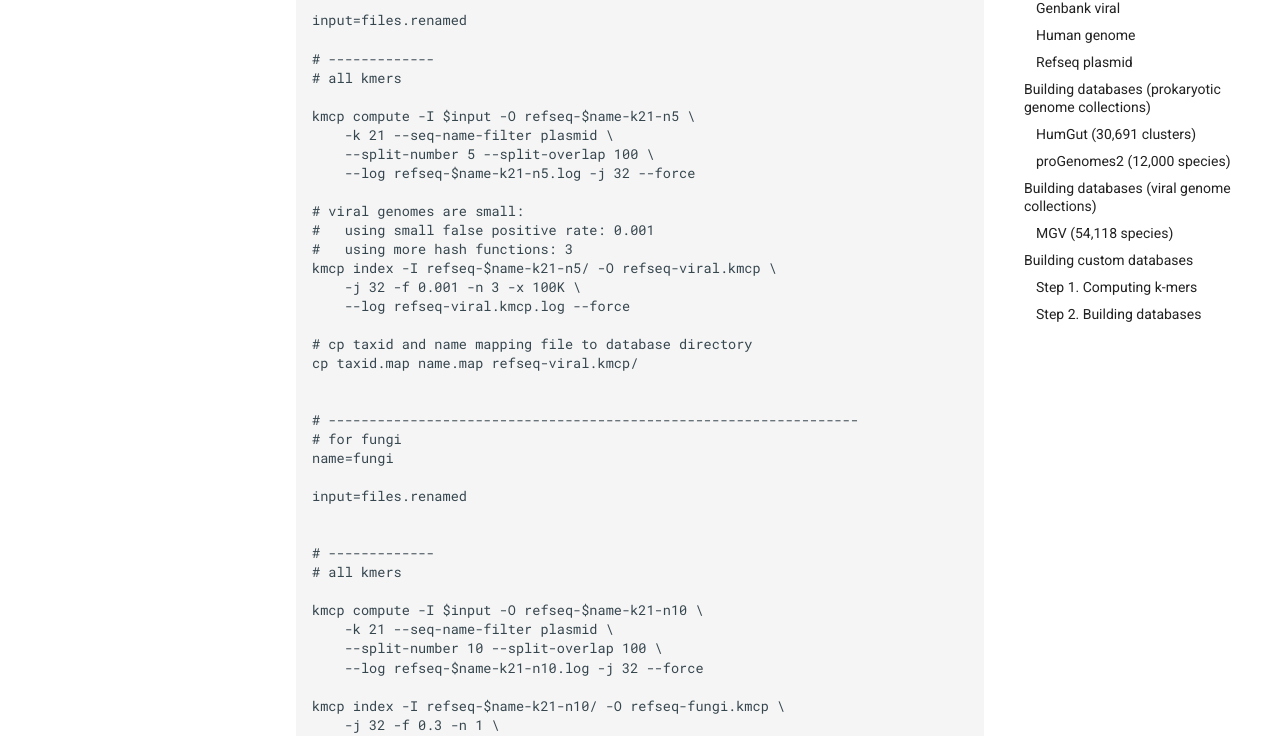
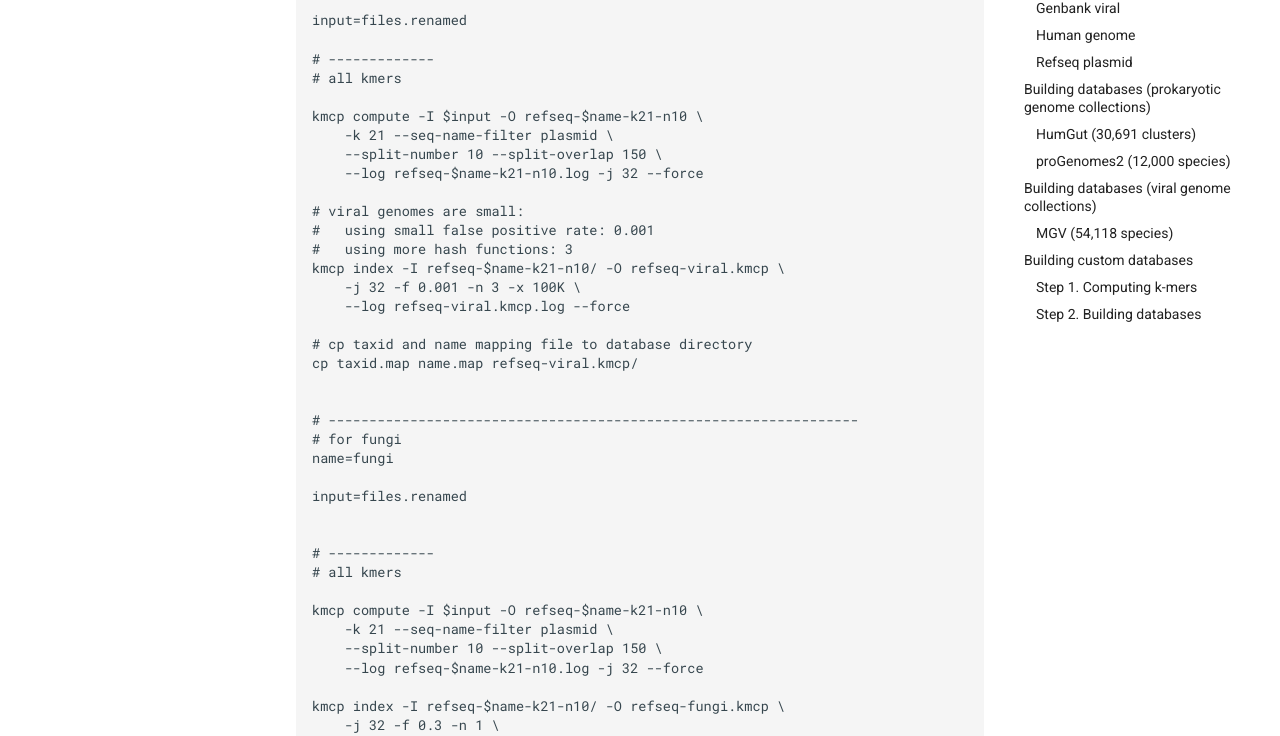
Before and after one commit to shenwei356/kmcp, an MkDocs documentation site: the page built from docs/database.md, in a window 1280 px wide and 1400 px high, scrolled down 8706 px. Shown: the part 325-1061 px from the top of the window. Built offline with MkDocs 1.6.1 and Material for MkDocs 9.7.7, drawn with Linux system fonts in a browser that asks for light colours; comment, search, counter and statistics services are not loaded; some of the changed text lies outside the part shown.

Commit message:
update doc of building database

```diff
--- a/docs/database.md
+++ b/docs/database.md
@@ -173,7 +173,7 @@
     #   sequence containing "plasmid" in name are ignored,
     #   reference genomes are split into 10 chunks with 100bp overlap
     #   k = 21
-    kmcp compute -I $input -O gtdb-r202-k21-n10 -k 21 -n 10 -l 100 -B plasmid \
+    kmcp compute -I $input -O gtdb-r202-k21-n10 -k 21 -n 10 -l 150 -B plasmid \
         --log gtdb-r202-k21-n10.log -j 32 --force
 
     # build database
@@ -217,7 +217,7 @@
         #   sequence containing "plasmid" in name are ignored,
         #   reference genomes are split into 10 chunks with 100bp overlap
         #   k = 21
-        kmcp compute -i $f -O $f-k21-n10 -k 21 -n 10 -l 100 -B plasmid \
+        kmcp compute -i $f -O $f-k21-n10 -k 21 -n 10 -l 150 -B plasmid \
             --log $f-k21-n10.log -j 24 --force
 
         # build database
@@ -244,7 +244,7 @@
     #   reference genomes are split into 10 chunks with 100bp overlap
     #   k = 21
     #   s = 16 # Closed Syncmers
-    kmcp compute -I $input -O gtdb-r202-k21-n10-S16 -k 21 -S 16 -n 10 -l 100 -B plasmid \
+    kmcp compute -I $input -O gtdb-r202-k21-n10-S16 -k 21 -S 16 -n 10 -l 150 -B plasmid \
         --log gtdb-r202-k21-n10-S16.log -j 32 --force
 
     # build database
@@ -269,7 +269,7 @@
     #   reference genomes are split into 10 chunks with 100bp overlap
     #   k = 21
     #   D = 5 # FracMinhash
-    kmcp compute -I $input -O gtdb-r202-k21-n10-D5 -k 21 -D 5 -n 10 -l 100 -B plasmid \
+    kmcp compute -I $input -O gtdb-r202-k21-n10-D5 -k 21 -D 5 -n 10 -l 150 -B plasmid \
         --log gtdb-r202-k21-n10-D5.log -j 32 --force
 
     # build database
@@ -294,7 +294,7 @@
     #   reference genomes are split into 10 chunks with 100bp overlap
     #   k = 21
     #   W = 5 # Minimizer
-    kmcp compute -I $input -O gtdb-r202-k21-n10-W5 -k 21 -W 5 -n 10 -l 100 -B plasmid \
+    kmcp compute -I $input -O gtdb-r202-k21-n10-W5 -k 21 -W 5 -n 10 -l 150 -B plasmid \
         --log gtdb-r202-k21-n10-W5.log -j 32 --force
 
     # build database
@@ -381,15 +381,15 @@
     # -------------
     # all kmers
 
-    kmcp compute -I $input -O refseq-$name-k21-n5 \
+    kmcp compute -I $input -O refseq-$name-k21-n10 \
         -k 21 --seq-name-filter plasmid \
-        --split-number 5 --split-overlap 100 \
-        --log refseq-$name-k21-n5.log -j 32 --force
+        --split-number 10 --split-overlap 150 \
+        --log refseq-$name-k21-n10.log -j 32 --force
 
     # viral genomes are small:
     #   using small false positive rate: 0.001
     #   using more hash functions: 3
-    kmcp index -I refseq-$name-k21-n5/ -O refseq-viral.kmcp \
+    kmcp index -I refseq-$name-k21-n10/ -O refseq-viral.kmcp \
         -j 32 -f 0.001 -n 3 -x 100K \
         --log refseq-viral.kmcp.log --force
 
@@ -409,7 +409,7 @@
 
     kmcp compute -I $input -O refseq-$name-k21-n10 \
         -k 21 --seq-name-filter plasmid \
-        --split-number 10 --split-overlap 100 \
+        --split-number 10 --split-overlap 150 \
         --log refseq-$name-k21-n10.log -j 32 --force
 
     kmcp index -I refseq-$name-k21-n10/ -O refseq-fungi.kmcp \
@@ -434,15 +434,15 @@
     # ---------------------------------------------
     # here we compute Closed Syncmers with s=16
 
-    kmcp compute -I $input -O refseq-$name-k21-n5-S16 \
+    kmcp compute -I $input -O refseq-$name-k21-n10-S16 \
         -k 21 -S 16 --seq-name-filter plasmid \
-        --split-number 5 --split-overlap 100 \
-        --log refseq-$name-k21-n5-S16.log -j 32 --force
+        --split-number 10 --split-overlap 150 \
+        --log refseq-$name-k21-n10-S16.log -j 32 --force
 
     # viral genomes are small:
     #   using small false positive rate: 0.001
     #   using more hash functions: 3
-    kmcp index -I refseq-$name-k21-n5-S16/ -O refseq-viral.sync16.kmcp \
+    kmcp index -I refseq-$name-k21-n10-S16/ -O refseq-viral.sync16.kmcp \
         -j 32 -f 0.001 -n 3 -x 100K \
         --log refseq-viral.sync16.kmcp.log --force
 
@@ -453,15 +453,15 @@
     # ---------------------------------------------
     # here we compute FracMinHash with D=5
 
-    kmcp compute -I $input -O refseq-$name-k21-n5-D5 \
+    kmcp compute -I $input -O refseq-$name-k21-n10-D5 \
         -k 21 -D 5 --seq-name-filter plasmid \
-        --split-number 5 --split-overlap 100 \
-        --log refseq-$name-k21-n5-D5.log -j 32 --force
+        --split-number 10 --split-overlap 150 \
+        --log refseq-$name-k21-n10-D5.log -j 32 --force
 
     # viral genomes are small:
     #   using small false positive rate: 0.001
     #   using more hash functions: 3
-    kmcp index -I refseq-$name-k21-n5-D5/ -O refseq-viral.minh5.kmcp \
+    kmcp index -I refseq-$name-k21-n10-D5/ -O refseq-viral.minh5.kmcp \
         -j 32 -f 0.001 -n 3 -x 100K \
         --log refseq-viral.minh5.kmcp.log --force
 
@@ -480,7 +480,7 @@
 
     kmcp compute -I $input -O refseq-$name-k21-n10-S16 \
         -k 21 -S 16 --seq-name-filter plasmid \
-        --split-number 10 --split-overlap 100 \
+        --split-number 10 --split-overlap 150 \
         --log refseq-$name-k21-n10-S16.log -j 32 --force
 
     kmcp index -I refseq-$name-k21-n10-S16/ -O refseq-fungi.sync16.kmcp \
@@ -496,7 +496,7 @@
 
     kmcp compute -I $input -O refseq-$name-k21-n10-D5 \
         -k 21 -D 5 --seq-name-filter plasmid \
-        --split-number 10 --split-overlap 100 \
+        --split-number 10 --split-overlap 150 \
         --log refseq-$name-k21-n10-D5.log -j 32 --force
 
     kmcp index -I refseq-$name-k21-n10-D5/ -O refseq-fungi.minh5.kmcp \
@@ -512,7 +512,7 @@
 
     kmcp compute -I $input -O refseq-$name-k21-n10-W5 \
         -k 21 -W 5 --seq-name-filter plasmid \
-        --split-number 10 --split-overlap 100 \
+        --split-number 10 --split-overlap 150 \
         --log refseq-$name-k21-n10-W5.log -j 32 --force
 
     kmcp index -I refseq-$name-k21-n10-W5/ -O refseq-fungi.mini5.kmcp \
@@ -626,7 +626,6 @@
 Building database (all k-mers, for profiling on short-reads):
 
     # -----------------------------------------------------------------
-    # for viral, only splitting into 5 chunks
     name=viral
 
     input=files.renamed.slim
@@ -635,15 +634,15 @@
     # ----------------
     # all kmers
 
-    kmcp compute -I $input -O genbank-$name-k21-n5 \
+    kmcp compute -I $input -O genbank-$name-k21-n10 \
         -k 21 --seq-name-filter plasmid \
-        --split-number 5 --split-overlap 100 \
-        --log genbank-$name-k21-n5.log -j 32 --force
+        --split-number 10 --split-overlap 150 \
+        --log genbank-$name-k21-n10.log -j 32 --force
 
     # viral genomes are small:
     #   using small false positive rate: 0.05
     #   still using one hash function: 1
-    kmcp index -I genbank-$name-k21-n5/ -O genbank-viral.kmcp \
+    kmcp index -I genbank-$name-k21-n10/ -O genbank-viral.kmcp \
         -j 32 -f 0.05 -n 1 -x 100K -8 1M \
         --log genbank-viral.kmcp.log --force
 
@@ -678,15 +677,15 @@
     for f in $name.n$n-*; do
         echo $f
 
-        kmcp compute -i $f -O $f-k21-n5 \
+        kmcp compute -i $f -O $f-k21-n10 \
             -k 21 --seq-name-filter plasmid \
-            --split-number 5 --split-overlap 100 \
-            --log $f-k21-n5.log -j 24 --force
+            --split-number 10 --split-overlap 150 \
+            --log $f-k21-n10.log -j 24 --force
 
         # viral genomes are small:
         #   using small false positive rate: 0.001
         #   using more hash functions: 3
-        kmcp index -I $f-k21-n5/ -O $f.kmcp \
+        kmcp index -I $f-k21-n10/ -O $f.kmcp \
             -j 24 -f 0.05 -n 1 -x 100K -8 1M \
             --log $f.kmcp.log --force
 
@@ -704,15 +703,15 @@
     # ----------------------------------------------
     # here we compute Closed Syncmers with s=16
 
-    kmcp compute -I $input -O genbank-$name-k21-n5-S16 \
+    kmcp compute -I $input -O genbank-$name-k21-n10-S16 \
         -k 21 -S 16 --seq-name-filter plasmid \
-        --split-number 5 --split-overlap 100 \
-        --log genbank-$name-k21-n5-S16.log -j 32 --force
+        --split-number 10 --split-overlap 150 \
+        --log genbank-$name-k21-n10-S16.log -j 32 --force
 
     # viral genomes are small:
     #   using small false positive rate: 0.001
     #   using more hash functions: 3
-    kmcp index -I genbank-$name-k21-n5-S16/ -O genbank-viral.sync16.kmcp \
+    kmcp index -I genbank-$name-k21-n10-S16/ -O genbank-viral.sync16.kmcp \
         -j 32 -f 0.001 -n 3 -x 50K -8 1M \
         --log genbank-viral.sync16.kmcp.log --force
 
@@ -723,15 +722,15 @@
     # ----------------------------------------------
     # here we compute FracMinHash with D=5
 
-    kmcp compute -I $input -O genbank-$name-k21-n5-D5 \
+    kmcp compute -I $input -O genbank-$name-k21-n10-D5 \
         -k 21 -D 5 --seq-name-filter plasmid \
-        --split-number 5 --split-overlap 100 \
-        --log genbank-$name-k21-n5-D5.log -j 32 --force
+        --split-number 10 --split-overlap 150 \
+        --log genbank-$name-k21-n10-D5.log -j 32 --force
 
     # viral genomes are small:
     #   using small false positive rate: 0.001
     #   using more hash functions: 3
-    kmcp index -I genbank-$name-k21-n5-D5/ -O genbank-viral.minh5.kmcp \
+    kmcp index -I genbank-$name-k21-n10-D5/ -O genbank-viral.minh5.kmcp \
         -j 32 -f 0.001 -n 3 -x 50K -8 1M \
         --log genbank-viral.minh5.kmcp.log --force
 
@@ -742,15 +741,15 @@
     # ----------------------------------------------
     # here we compute Minimizer with W=5
 
-    kmcp compute -I $input -O genbank-$name-k21-n5-W5 \
+    kmcp compute -I $input -O genbank-$name-k21-n10-W5 \
         -k 21 -W 5 --seq-name-filter plasmid \
-        --split-number 5 --split-overlap 100 \
-        --log genbank-$name-k21-n5-W5.log -j 32 --force
+        --split-number 10 --split-overlap 150 \
+        --log genbank-$name-k21-n10-W5.log -j 32 --force
 
     # viral genomes are small:
     #   using small false positive rate: 0.001
     #   using more hash functions: 3
-    kmcp index -I genbank-$name-k21-n5-W5/ -O genbank-viral.mini5.kmcp \
+    kmcp index -I genbank-$name-k21-n10-W5/ -O genbank-viral.mini5.kmcp \
         -j 32 -f 0.001 -n 3 -x 50K -8 1M \
         --log genbank-viral.mini5.kmcp.log --force
 
@@ -780,7 +779,7 @@
     kmcp compute $input -O human-chm13-k21-n1024 \
         --ref-name-regexp '^(\w{3}_\d{9}\.\d+).+' \
         -k 21 \
-        --split-number 1024 --split-overlap 100 \
+        --split-number 1024 --split-overlap 150 \
         --log human-chm13-k21-n1024.log -j 32 --force
 
     #   using small false positive rate: 0.3
@@ -836,14 +835,14 @@
 
     input=refseq-plasmid
 
-    kmcp compute -I $input -O refseq-$name-k21-n5 \
+    kmcp compute -I $input -O refseq-$name-k21-n10 \
         -k 21 --circular \
-        --split-number 5 --split-overlap 100 \
-        --log refseq-$name-k21-n5.log -j 32 --force
+        --split-number 10 --split-overlap 150 \
+        --log refseq-$name-k21-n10.log -j 32 --force
 
     #   using small false positive rate: 0.01
     #   using more hash functions: 3
-    kmcp index -I refseq-$name-k21-n5/ -O refseq-$name.kmcp \
+    kmcp index -I refseq-$name-k21-n10/ -O refseq-$name.kmcp \
         -j 32 -f 0.01 -n 3 -x 200K -X 1024 \
         --log refseq-$name.kmcp.log --force
 
@@ -1249,14 +1248,14 @@
 Building database:
 
     # compute k-mers
-    #   reference genomes are split into 5 chunks
+    #   reference genomes are split into 10 chunks
     #   k = 21
-    kmcp compute -I mgv/ -k 21 -n 5 -O mgv-k21-n5 --force
+    kmcp compute -I mgv/ -k 21 -n 10 -O mgv-k21-n10 --force
 
     # viral genomes are small:
     #   using small false positive rate: 0.05
     #   still using one hash function: 1
-    kmcp index -j 32 -I mgv-k21-n5 -O mgv.kmcp \
+    kmcp index -j 32 -I mgv-k21-n10 -O mgv.kmcp \
         -j 32 -f 0.05 -n 1 -x 100K -8 1M \
         --log mgv.kmcp.log
 
@@ -1409,7 +1408,7 @@
     kmcp compute --in-dir refs/ \
         --kmer 21 \
         --split-number 10 \
-        --split-overlap 100 \
+        --split-overlap 150 \
         --seq-name-filter plasmid \
         --ref-name-regexp '(.+).fasta.gz' \
         --out-dir refs-k21-n10
```
Also changed, not shown: other parts of docs/database.md (+1 -1 lines), benchmarks/cami2-mouse-gut/database.md (+5 -5 lines), benchmarks/cami2/database.md (+5 -5 lines), docs/database-time-and-mem.md (added, +90 -0 lines).
